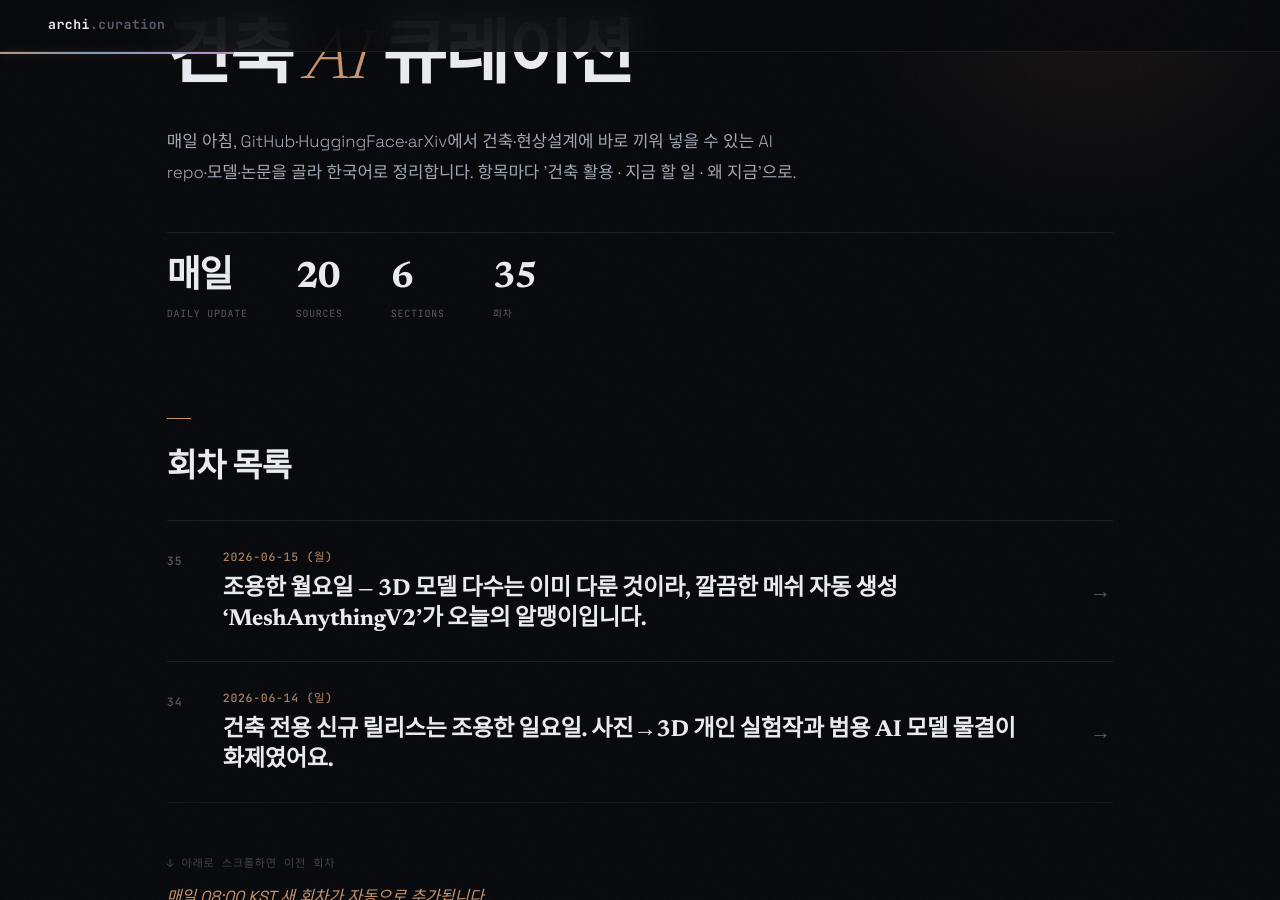
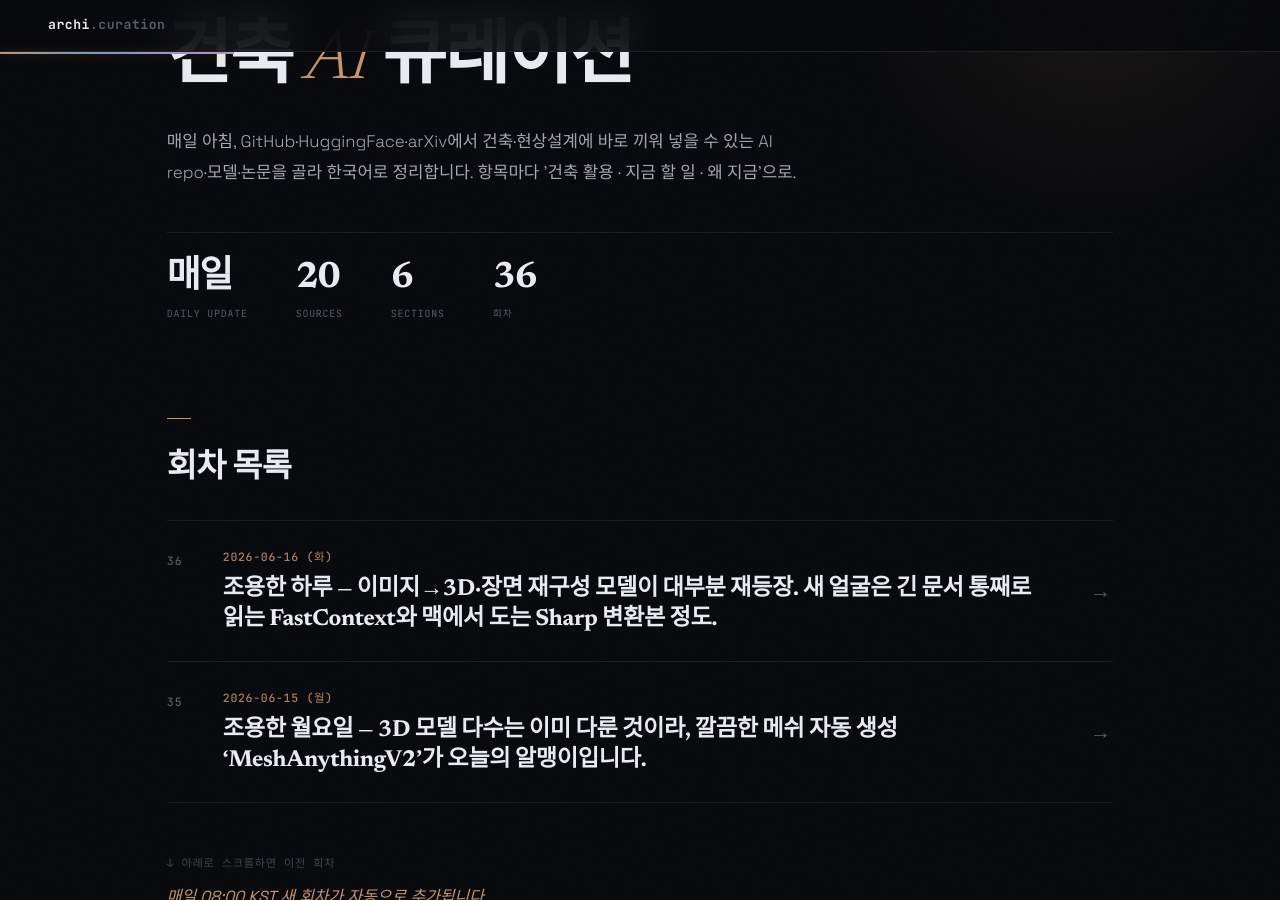
Before and after one commit to ghkch5gh-jpg/ainews-curation, a Jekyll site: the page built from index.md, in a window 1280 px wide and 900 px high, scrolled down 190 px. Built offline with Jekyll 4.4.1, drawn with Linux system fonts in a browser that asks for light colours; some web fonts are replaced.

Commit message:
daily: 2026-06-16

```diff
--- /dev/null
+++ b/2026-06-16_화.md
@@ -0,0 +1,81 @@
+---
+title: 2026-06-16 (화)
+eyebrow: ARCH · AI CURATION
+hero_title: "2026 · 06 · 16 <em>(화)</em>"
+description: "조용한 하루 — 이미지→3D·장면 재구성 모델이 대부분 재등장. 새 얼굴은 긴 문서 통째로 읽는 FastContext와 맥에서 도는 Sharp 변환본 정도."
+summary: 조용한 하루 — 이미지→3D·장면 재구성 모델이 대부분 재등장. 새 얼굴은 긴 문서 통째로 읽는 FastContext와 맥에서 도는 Sharp 변환본 정도.
+---
+
+<div class="news">
+<section class="news-flow-sec reveal"><h2 class="news-flow__t">이번 회차 흐름</h2><div class="news-flow"><p>안녕하세요! 오늘은 새로 건질 게 많지 않은 잔잔한 날입니다. 3D 재구성·이미지를 3D로 바꾸는 모델들이 트렌딩을 채웠지만 대부분 최근에 이미 소개한 얼굴이라, 중복을 피하다 보니 항목 수를 일부러 줄였어요. 그래도 새로 눈에 띈 건 두 가지인데요. 하나는 수백 쪽짜리 문서를 토막 내지 않고 통째로 읽는 가벼운 AI 모델, 다른 하나는 사진 한 장을 3D 덩어리로 바꿔주는 모델을 맥북에서 바로 돌아가게 만든 버전입니다. 화려한 신제품 대신, 이미 나온 도구가 더 가볍고 접근하기 쉬워지는 쪽으로 흐름이 흐르는 날이에요.</p></div></section>
+<section class="news-sec">
+<h2 class="news-sec__t">오늘의 헤드라인</h2>
+<article class="ni reveal">
+  <header class="ni__h">
+    <span class="ni__n">01</span>
+    <a class="ni__t" href="https://huggingface.co/microsoft/FastContext-1.0-4B-SFT" target="_blank" rel="noopener">FastContext 1.0 — 긴 문서를 토막 안 내고 통째로 읽는 작은 AI <span class="ni__arrow">↗</span></a>
+    <span class="ni__tr"><span class="ni__src">HuggingFace</span><span class="ni__score">6/10</span></span>
+  </header>
+  <p class="ni__body">Microsoft가 내놓은 4B(매개변수 40억 개 — 개인 PC급에서도 돌릴 만큼 가벼운 축) 크기의 작은 언어 모델(ChatGPT 같은 대화형 AI)입니다. 이름(FastContext)으로 보면 긴 문맥을 한 번에 다루는 데 초점을 둔 모델로 보이지만, 가져온 원문 페이지에는 모델 설명이 없고 저장소 이름·크기·도구호출용 채팅 템플릿만 확인됩니다. '아주 긴 글을 통째로 읽는다'는 성능 자체는 이 발췌만으로는 검증되지 않습니다.</p>
+  <ul class="ni__pts"><li>4B로 작아서 비싼 서버 없이도 시도해볼 만함</li><li>건축법·시방서처럼 긴 문서를 잘라 넣지 않고 한 번에 질문 가능</li><li>트렌딩 상위에 갓 올라온 신규 공개 모델</li></ul>
+  <div class="ni__meta">
+    <div class="ni__row"><dt>얻는 것</dt><dd>건축법규·심의 지침·시방서 PDF를 통째로 넣고 '이 설계가 이 조항에 걸리나?'를 물어보는 법규 보조 도구의 밑감이 될 수 있습니다. 다만 실제 장문 처리 성능은 모델 카드에서 직접 확인해보는 게 안전합니다.</dd></div>
+    <div class="ni__row ni__row--do"><dt>지금 할 일</dt><dd><p class="ni__do-text"><code class="ni__code">huggingface-cli download microsoft/FastContext-1.0-4B-SFT →</code> 모델 카드에서 지원 문맥 길이부터 확인한 뒤, 긴 시방서 한 편을 붙여넣고 &quot;여기서 방화구획 관련 조항만 뽑아줘&quot;로 시도해보세요.</p></dd></div>
+    <div class="ni__row ni__row--why"><dt>왜 지금</dt><dd>긴 문서를 한 번에 다루는 능력은 법규 자동화의 가장 큰 병목인데, 그게 가벼운 모델로도 가능해지는 흐름의 한 사례입니다.</dd></div>
+  </div>
+  <footer class="ni__f"><span class="ni__verified"></span><a class="ni__story" href="https://huggingface.co/microsoft/FastContext-1.0-4B-SFT" target="_blank" rel="noopener">스토리 →</a></footer>
+</article>
+<article class="ni reveal">
+  <header class="ni__h">
+    <span class="ni__n">02</span>
+    <a class="ni__t" href="https://huggingface.co/agg23/Sharp-mlx-f16" target="_blank" rel="noopener">Sharp(맥 전용 변환본) — 사진 한 장을 3D 덩어리로, 맥북에서 바로 <span class="ni__arrow">↗</span></a>
+    <span class="ni__tr"><span class="ni__src">HuggingFace</span><span class="ni__score">6/10</span></span>
+  </header>
+  <p class="ni__body">사진 한 장을 받아 3D 형태로 바꿔주는 Apple의 'Sharp' 모델을, 맥(애플 실리콘)에서 곧장 돌아가게 변환한 버전입니다(MLX·fp16). 원래는 그래픽카드 좋은 PC가 필요했는데 이건 맥북에서 무겁지 않게 시도할 수 있어요. 결과물은 가우시안 스플랫 방식이라 정밀 메시라기보단, 참고 이미지에서 러프한 매스(덩어리) 정도를 빠르게 뽑는 컨셉용으로 보면 됩니다.</p>
+  <ul class="ni__pts"><li>맥북(애플 실리콘)에서 별도 GPU 서버 없이 실행</li><li>정밀 모델 아님 — 초기 형태 스터디용 러프 매스 수준</li><li>Sharp 계열이 coreml·onnx에 이어 맥용으로도 포팅된 흐름</li></ul>
+  <div class="ni__meta">
+    <div class="ni__row"><dt>얻는 것</dt><dd>답사 사진이나 참고 이미지를 초기 매스 스터디로 빠르게 바꿔볼 수 있어요. Rhino에 본격적으로 들어가기 전, 형태 감을 맥에서 바로 잡아보는 용도로 시도해볼 만합니다.</dd></div>
+    <div class="ni__row ni__row--do"><dt>지금 할 일</dt><dd><p class="ni__do-text">맥 사용자라면 <code class="ni__code">huggingface-cli download agg23/Sharp-mlx-f16</code> 로 받아 참고 사진 한 장을 넣고 3D로 변환되는지 먼저 확인해보세요.</p></dd></div>
+    <div class="ni__row ni__row--why"><dt>왜 지금</dt><dd>같은 모델이 coreml·onnx·mlx로 계속 포팅되면서, GPU 없는 환경에서도 이미지→3D를 손쉽게 써볼 수 있게 되는 중입니다.</dd></div>
+  </div>
+  <footer class="ni__f"><span class="ni__verified">✓ 원문 대조</span><a class="ni__story" href="https://huggingface.co/agg23/Sharp-mlx-f16" target="_blank" rel="noopener">스토리 →</a></footer>
+</article>
+</section>
+<section class="news-sec">
+<h2 class="news-sec__t">모델 · 데이터셋</h2>
+<article class="ni reveal">
+  <header class="ni__h">
+    <span class="ni__n">03</span>
+    <a class="ni__t" href="https://huggingface.co/haoz19/scene-model-6layer" target="_blank" rel="noopener">scene-model-6layer — 사진에서 공간 전체를 3D로 재구성하는 실험 모델 <span class="ni__arrow">↗</span></a>
+    <span class="ni__tr"><span class="ni__src">HuggingFace</span><span class="ni__score">4/10</span></span>
+  </header>
+  <p class="ni__body">이미지를 받아 물체 하나가 아니라 공간(scene) 전체를 3D로 재구성하려는 실험적 모델입니다. 멀티레이어 깊이·포인트클라우드 기반으로 방 한 칸이나 외부 풍경처럼 '장면 단위'를 다룬다는 점이 특징이에요. 다만 설명 문서가 거의 없는 초기 단계라, 직접 써보려면 손이 꽤 많이 갑니다.</p>
+  <ul class="ni__pts"><li>물체가 아닌 '공간 단위' 3D 재구성을 노린 접근</li><li>며칠 전 갱신된 활발한 실험 단계</li><li>문서·예제가 거의 없어 진입 장벽 높음</li></ul>
+  <div class="ni__meta">
+    <div class="ni__row"><dt>얻는 것</dt><dd>실내외 공간 사진을 3D 맥락으로 바꿔보는 실험 용도. 현장 사진을 거친 공간 모델로 따와 컨셉 검토에 얹어보는 시도 정도가 가능합니다(아직 완성도는 낮음).</dd></div>
+    <div class="ni__row ni__row--do"><dt>지금 할 일</dt><dd><p class="ni__do-text">관심 있으면 모델 카드부터 열어 입력·출력 형식을 확인하고, 작동하면 공간 사진 한 장으로 결과 품질을 가늠해보세요.</p></dd></div>
+    <div class="ni__row ni__row--why"><dt>왜 지금</dt><dd>단일 물체 재구성은 성숙했고, 이제 '공간 통째로'로 넘어가려는 초기 시도들이 조금씩 등장하는 중입니다.</dd></div>
+  </div>
+  <footer class="ni__f"><span class="ni__verified">✓ 원문 대조</span><a class="ni__story" href="https://huggingface.co/haoz19/scene-model-6layer" target="_blank" rel="noopener">스토리 →</a></footer>
+</article>
+</section>
+<section class="news-sec">
+<h2 class="news-sec__t">주목할 논문</h2>
+<article class="ni reveal">
+  <header class="ni__h">
+    <span class="ni__n">04</span>
+    <a class="ni__t" href="https://arxiv.org/abs/2606.14699" target="_blank" rel="noopener">Instruct-Particulate — 정지된 3D 모델에 '열리는 문·움직이는 부품' 자동 부여 <span class="ni__arrow">↗</span></a>
+    <span class="ni__tr"><span class="ni__src">arXiv</span><span class="ni__score">4/10</span></span>
+  </header>
+  <p class="ni__body">3D 모델을 받아 '여기는 문이고 경첩으로 열린다, 이건 미닫이다' 같은 관절·움직임 구조(articulation)를 자동으로 추정해 붙여주는 연구입니다. 가만히 있는 덩어리 모델을 문이 열리고 창이 미끄러지는 '움직이는 모델'로 바꿔주는 게 목표예요. 애니메이션·게임·로봇 시뮬레이션을 겨냥한 기술로, 건축 직격이라기보단 발표용 애니메이션이나 객체에 동작을 입히는 쪽에 가깝습니다.</p>
+  <ul class="ni__pts"><li>3D 부품의 개폐·이동 방식을 자동 추정</li><li>이미지에서 만든 3D 모델에도 적용 가능</li><li>프로젝트 페이지에 코드·데모 공개(직접 적용은 가공 필요)</li></ul>
+  <div class="ni__meta">
+    <div class="ni__row"><dt>얻는 것</dt><dd>BIM 객체에 문·창 개폐 동작을 입히거나, 발표 때 '이렇게 열립니다'를 짧은 영상 대신 움직이는 3D로 보여주고 싶을 때 참고할 만한 기술입니다. 당장 실무 직결은 아님.</dd></div>
+    <div class="ni__row ni__row--do"><dt>지금 할 일</dt><dd><p class="ni__do-text">arXiv 2606.14699 초록부터 읽고, 코드·데모 공개 여부를 직접 확인해보세요.</p></dd></div>
+    <div class="ni__row ni__row--why"><dt>왜 지금</dt><dd>이미지→3D 모델이 흔해지면서, 그 결과물에 '움직임'까지 자동으로 입히려는 후속 연구가 이어지는 흐름입니다.</dd></div>
+  </div>
+  <footer class="ni__f"><span class="ni__verified">✓ 원문 대조</span><a class="ni__story" href="https://arxiv.org/abs/2606.14699" target="_blank" rel="noopener">스토리 →</a></footer>
+</article>
+</section>
+<div class="news-outro"><span class="news-outro__t">맺음말</span><p>큰 발표가 없는 날일수록 '내가 진짜 쓸 수 있는 형태로 내려왔는가'가 잘 보입니다. 오늘 핵심은 새 기술이 아니라, 긴 법규 문서를 한 번에 먹이고 사진을 맥에서 3D로 돌리는 것처럼 문턱이 낮아진다는 점이에요. 다음 회차에서 좀 더 굵직한 소식으로 찾아뵐게요. 오늘도 고생 많으셨습니다!</p></div>
+</div>
--- a/index.md
+++ b/index.md
@@ -10,12 +10,13 @@ stats:
     lbl: "Sources"
   - num: "6"
     lbl: "Sections"
-  - num: "35"
+  - num: "36"
     lbl: "회차"
 ---
 
 ## 회차 목록
 
+- [2026-06-16 (화) — 조용한 하루 — 이미지→3D·장면 재구성 모델이 대부분 재등장. 새 얼굴은 긴 문서 통째로 읽는 FastContext와 맥에서 도는 Sharp 변환본 정도.](2026-06-16_화.html)
 - [2026-06-15 (월) — 조용한 월요일 — 3D 모델 다수는 이미 다룬 것이라, 깔끔한 메쉬 자동 생성 'MeshAnythingV2'가 오늘의 알맹이입니다.](2026-06-15_월.html)
 - [2026-06-14 (일) — 건축 전용 신규 릴리스는 조용한 일요일. 사진→3D 개인 실험작과 범용 AI 모델 물결이 화제였어요.](2026-06-14_일.html)
 - [2026-06-13 (토) — 건축 신규 릴리스는 잠잠했던 토요일 — 사진→3D 한 종과 '내 PC에서 굴리는' 소형·로컬 AI가 대신 채운 날.](2026-06-13_토.html)
```
